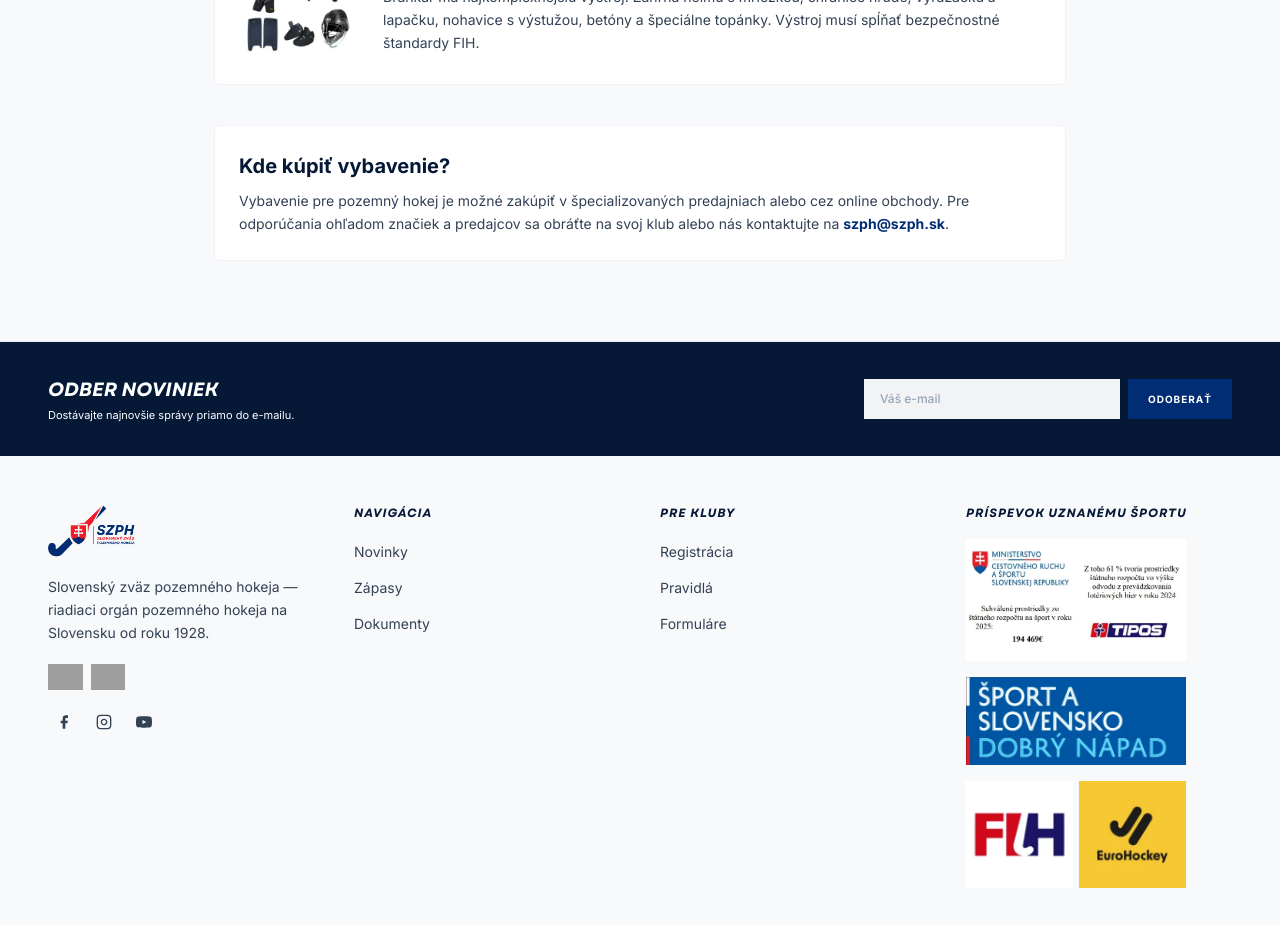
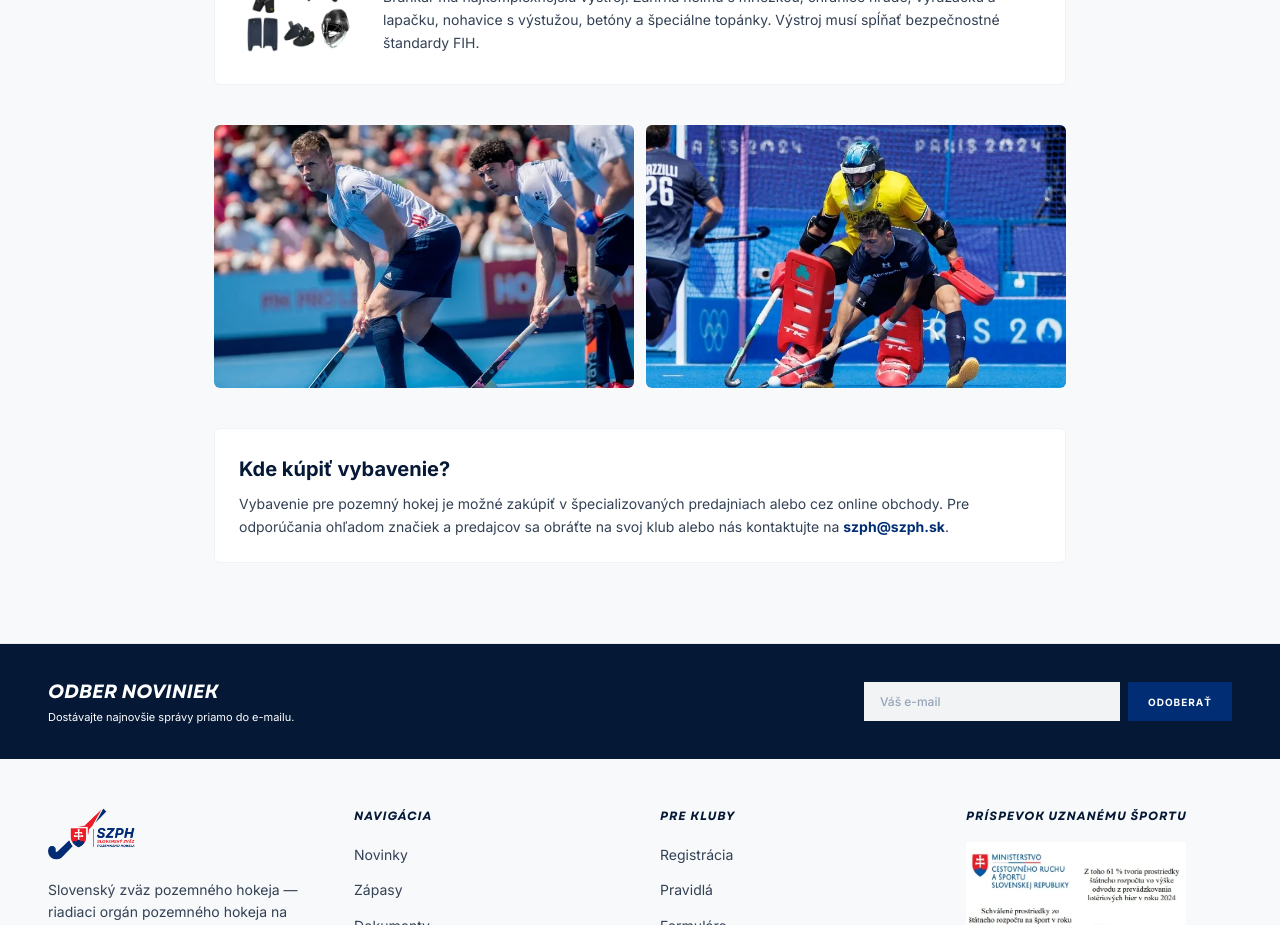
Before and after one commit to andreakollova/szphnew, a Next.js app in the folder apps/szph/: page /pozemny-hokej/vybavenie in a window 1280 px wide. Shown: the part 1680-2605 px from the top of the page. Built offline with nearby package versions, Linux system fonts and the light colour scheme; no server answers; the database is empty; grey boxes are pictures that could not be loaded.

Commit message:
fix: vybavenie gallery, remove hokej-vo-svete image 3, 3-col gallery
Co-Authored-By: Andrea Kollova <kollova@drixton.com>

```diff
--- a/apps/szph/app/novinky/[slug]/page.tsx
+++ b/apps/szph/app/novinky/[slug]/page.tsx
@@ -47,7 +47,6 @@ const PINNED_ARTICLES: Record<string, any> = {
         images: [
           "/images/articles/hokej-vo-svete/1.webp",
           "/images/articles/hokej-vo-svete/2.webp",
-          "/images/articles/hokej-vo-svete/3.webp",
           "/images/articles/hokej-vo-svete/4.webp",
         ],
       },
@@ -273,10 +272,10 @@ function GalleryGrid({ gallery }: { gallery: { title: string; images: string[] }
   return (
     <div className="my-10">
       <h3 className="font-garet font-bold text-[#051937] mb-4" style={{ fontSize: "18px" }}>{gallery.title || "Fotogaléria"}</h3>
-      <div className="grid grid-cols-2 gap-3">
+      <div className={`grid gap-3 ${gallery.images.length === 3 ? "grid-cols-3" : "grid-cols-2"}`}>
         {gallery.images.map((img, i) => (
           <div key={i} className="relative overflow-hidden" style={{ aspectRatio: "16/10", borderRadius: "3px" }}>
-            <Image src={img} alt={`Foto ${i + 1}`} fill className="object-cover" sizes="(max-width: 1024px) 50vw, 35vw" />
+            <Image src={img} alt={`Foto ${i + 1}`} fill className="object-cover" sizes={gallery.images.length === 3 ? "(max-width: 1024px) 33vw, 25vw" : "(max-width: 1024px) 50vw, 35vw"} />
           </div>
         ))}
       </div>
--- a/apps/szph/app/pozemny-hokej/vybavenie/page.tsx
+++ b/apps/szph/app/pozemny-hokej/vybavenie/page.tsx
@@ -92,6 +92,16 @@ export default function VybaveniePage() {
           ))}
         </div>
 
+        {/* Galéria */}
+        <div className="grid grid-cols-2 gap-3 mt-10">
+          <div className="relative overflow-hidden" style={{ aspectRatio: "16/10", borderRadius: "6px" }}>
+            <Image src="/images/articles/hokej-vo-svete/2.webp" alt="Pozemný hokej" fill className="object-cover" sizes="(max-width: 900px) 50vw, 420px" />
+          </div>
+          <div className="relative overflow-hidden" style={{ aspectRatio: "16/10", borderRadius: "6px" }}>
+            <Image src="/images/articles/hokej-vo-svete/1.webp" alt="Pozemný hokej" fill className="object-cover" sizes="(max-width: 900px) 50vw, 420px" />
+          </div>
+        </div>
+
         {/* Kde kúpiť */}
         <div className="mt-10 p-6 bg-white" style={{ borderRadius: "6px", border: "1px solid rgba(1,45,116,0.06)" }}>
           <h2 className="font-bold text-[#051937] mb-2" style={{ fontSize: "20px" }}>Kde kúpiť vybavenie?</h2>
```
